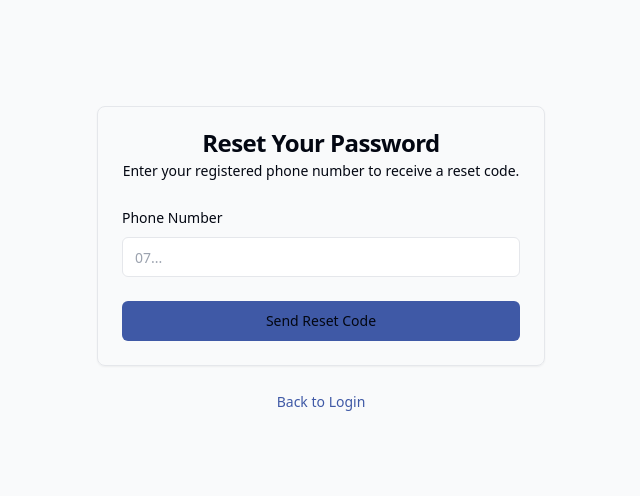
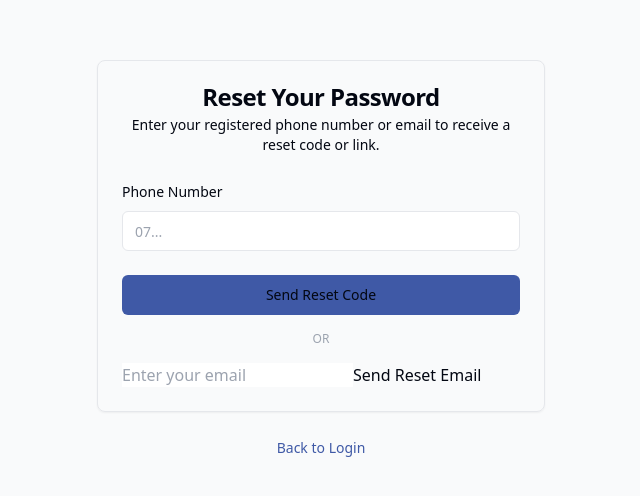
Before and after one commit to divinecia/Final-Year-Project, a Next.js app: page /forgot-password in a window 1280 px wide. Shown: the part 136-632 px from the top of the page, without its empty margins (319-959 px from the left). Built offline with nearby package versions, Linux system fonts and the light colour scheme.

Commit message:
Add email reset option to forgot password page and component

```diff
--- a/app/forgot-password/page.tsx
+++ b/app/forgot-password/page.tsx
@@ -21,6 +21,7 @@ import { Card, CardContent, CardHeader, CardTitle, CardDescription } from "@/com
 import { useToast } from "@/hooks/use-toast";
 import { getAuth, RecaptchaVerifier, signInWithPhoneNumber } from "firebase/auth";
 import { app } from "@/lib/firebase";
+import ForgotPasswordForm from "@/components/forgot-password-form";
 
 const formSchema = z.object({
   contactInfo: z.string().min(1, "Please enter your phone number."),
@@ -84,9 +85,10 @@ export default function ForgotPasswordPage() {
         <Card>
           <CardHeader className="text-center">
             <CardTitle>Reset Your Password</CardTitle>
-                    <CardDescription>Enter your registered phone number to receive a reset code.</CardDescription>
+            <CardDescription>Enter your registered phone number or email to receive a reset code or link.</CardDescription>
           </CardHeader>
           <CardContent>
+            {/* Phone reset form */}
             <Form {...form}>
               <form onSubmit={form.handleSubmit(onSubmit)} className="space-y-6">
                 <FormField
@@ -111,6 +113,9 @@ export default function ForgotPasswordPage() {
                 </Button>
               </form>
             </Form>
+            <div className="my-4 text-center text-xs text-gray-400">OR</div>
+            {/* Email reset form */}
+            <ForgotPasswordForm />
           </CardContent>
         </Card>
         <div className="mt-4 text-center text-sm">
--- /dev/null
+++ b/components/forgot-password-form.tsx
@@ -0,0 +1,37 @@
+import { useState } from "react";
+import { getAuth, sendPasswordResetEmail } from "firebase/auth";
+import app from "@/lib/firebase";
+
+export default function ForgotPasswordForm() {
+  const [email, setEmail] = useState("");
+  const [message, setMessage] = useState("");
+  const [error, setError] = useState("");
+
+  const handleSubmit = async (e: React.FormEvent) => {
+    e.preventDefault();
+    setMessage("");
+    setError("");
+    const auth = getAuth(app);
+    try {
+      await sendPasswordResetEmail(auth, email);
+      setMessage("Password reset email sent! Check your inbox.");
+    } catch (err: any) {
+      setError(err.message);
+    }
+  };
+
+  return (
+    <form onSubmit={handleSubmit}>
+      <input
+        type="email"
+        placeholder="Enter your email"
+        value={email}
+        onChange={e => setEmail(e.target.value)}
+        required
+      />
+      <button type="submit">Send Reset Email</button>
+      {message && <div style={{ color: "green" }}>{message}</div>}
+      {error && <div style={{ color: "red" }}>{error}</div>}
+    </form>
+  );
+}
```
Lines whose indentation alone changed are shown as unchanged.
